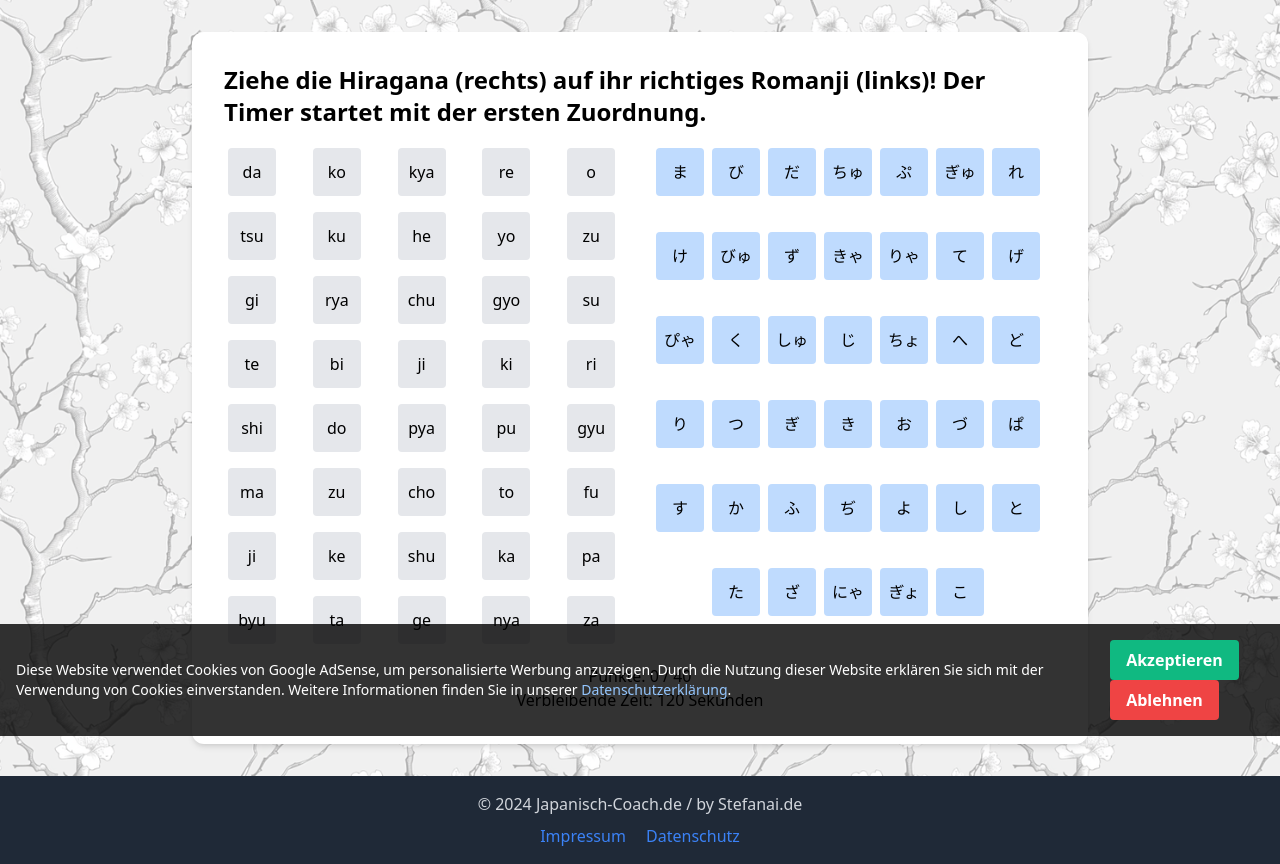
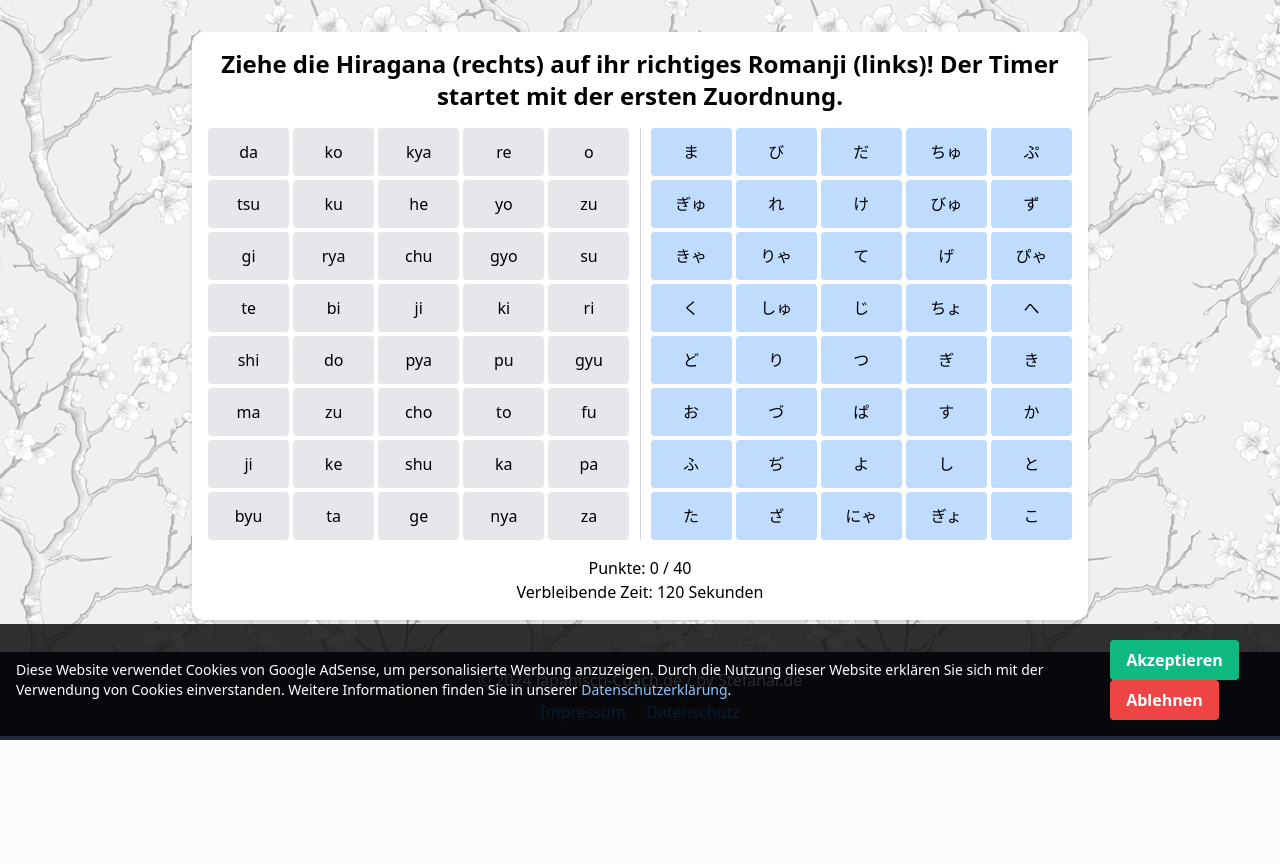
Before and after one commit to StefanMuellerAI/katakana-coach, a Flask app: page /hiragana in a window 1280 px wide. Shown: the part 64-928 px from the top of the page. After the commit the page ends 804 px from the top, so only its background shows below. Run offline with Flask 3, Linux system fonts and the light colour scheme.

Commit message:
Commit 9

```diff
--- a/templates/learn_hiragana.html
+++ b/templates/learn_hiragana.html
@@ -2,15 +2,17 @@
 {% block title %}Hiragana Lernen{% endblock %}
 {% block content %}
 
-<div class="max-w-4xl mx-auto bg-white rounded-xl shadow-md overflow-hidden">
-  <div class="p-8">
-    <h2 class="text-2xl font-semibold mb-4">Ziehe die Hiragana (rechts) auf ihr richtiges Romanji (links)! Der Timer startet mit der ersten Zuordnung.</h2>
+<div class="max-w-4xl mx-auto bg-white rounded-xl shadow-md overflow-hidden p-4">
+  <h2 class="text-xl sm:text-2xl font-semibold mb-4 text-center">Ziehe die Hiragana (rechts) auf ihr richtiges Romanji (links)! Der Timer startet mit der ersten Zuordnung.</h2>
 
-    <div id="game-container" class="flex justify-between">
-      <div id="romaji-container" class="w-1/2 grid grid-cols-5 gap-2">
+  <div id="game-container" class="flex flex-col sm:flex-row justify-between">
+    <div id="romaji-container" class="w-full sm:w-[47%] grid grid-cols-5 gap-1 mb-4 sm:mb-0">
       <!-- Romaji boxes will be inserted here -->
     </div>
-      <div id="hiragana-container" class="w-1/2 flex flex-wrap justify-center">
+    <div class="hidden sm:flex w-[6%] justify-center">
+      <div class="w-px bg-gray-300 mx-2.5"></div>
+    </div>
+    <div id="hiragana-container" class="w-full sm:w-[47%] grid grid-cols-5 gap-1 justify-items-center">
       <!-- Hiragana boxes will be inserted here -->
     </div>
   </div>
@@ -18,7 +20,6 @@
   <div class="text-center mt-4">
     <p>Punkte: <span id="score">0</span> / 40</p>
     <p>Verbleibende Zeit: <span id="time-left">120</span> Sekunden</p>
-    </div>
   </div>
 </div>
 
@@ -72,7 +73,7 @@
     romaji.forEach(r => {
       const box = document.createElement('div');
       box.textContent = r;
-      box.className = `p-2 m-1 rounded w-12 h-12 flex items-center justify-center ${matched[r] ? 'bg-green-200' : 'bg-gray-200'}`;
+      box.className = `p-2 rounded w-full h-12 flex items-center justify-center text-sm sm:text-base ${matched[r] ? 'bg-green-200' : 'bg-gray-200'}`;
       box.addEventListener('dragover', handleDragOver);
       box.addEventListener('drop', (e) => handleDrop(e, r));
       romajiContainer.appendChild(box);
@@ -81,7 +82,7 @@
     hiragana.forEach(h => {
       const box = document.createElement('div');
       box.textContent = h;
-      box.className = 'p-2 m-1 bg-blue-200 rounded cursor-move w-12 h-12 flex items-center justify-center';
+      box.className = 'p-2 bg-blue-200 rounded cursor-move w-full h-12 flex items-center justify-center text-sm sm:text-base';
       box.draggable = true;
       box.addEventListener('dragstart', (e) => handleDragStart(e, h));
       hiraganaContainer.appendChild(box);
```
Lines whose indentation alone changed are shown as unchanged.
